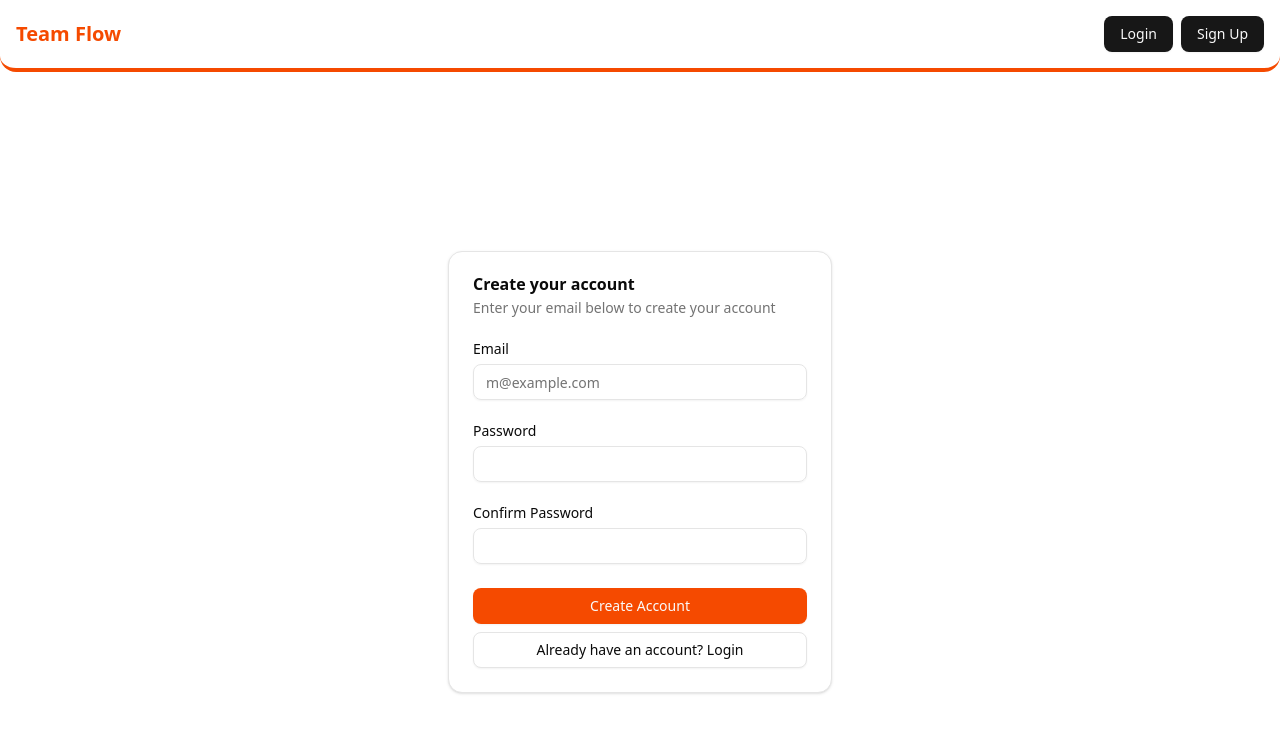
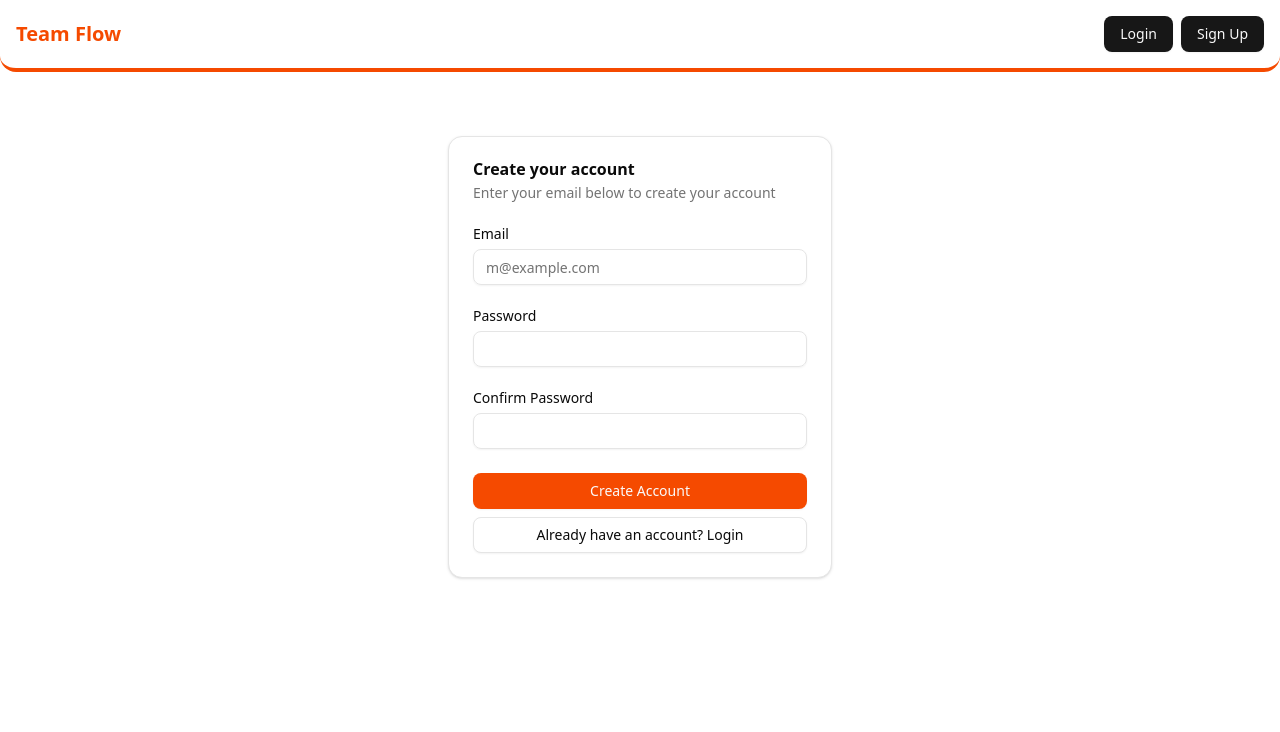
Before and after one commit to Sadman-Siam/teamflow_web, a Next.js app: page /signup in a window 1280 px wide. Shown: the top 732 px of the page. Built offline with nearby package versions, Linux system fonts and the light colour scheme; no server answers.

Commit message:
update UI

```diff
--- a/app/login/page.js
+++ b/app/login/page.js
@@ -41,7 +41,7 @@ export default function LoginPage() {
   };
 
   return (
-    <div className="min-h-screen flex items-center justify-center p-4">
+    <div className=" flex items-center justify-center p-16  ">
       <Card className="w-full max-w-sm">
         <CardHeader>
           <CardTitle>Login to your account</CardTitle>
--- a/app/signup/page.js
+++ b/app/signup/page.js
@@ -52,7 +52,7 @@ export default function SignupPage() {
   };
 
   return (
-    <div className="min-h-screen flex items-center justify-center p-4">
+    <div className=" flex items-center justify-center p-16">
       <Card className="w-full max-w-sm">
         <CardHeader>
           <CardTitle>Create your account</CardTitle>
```
